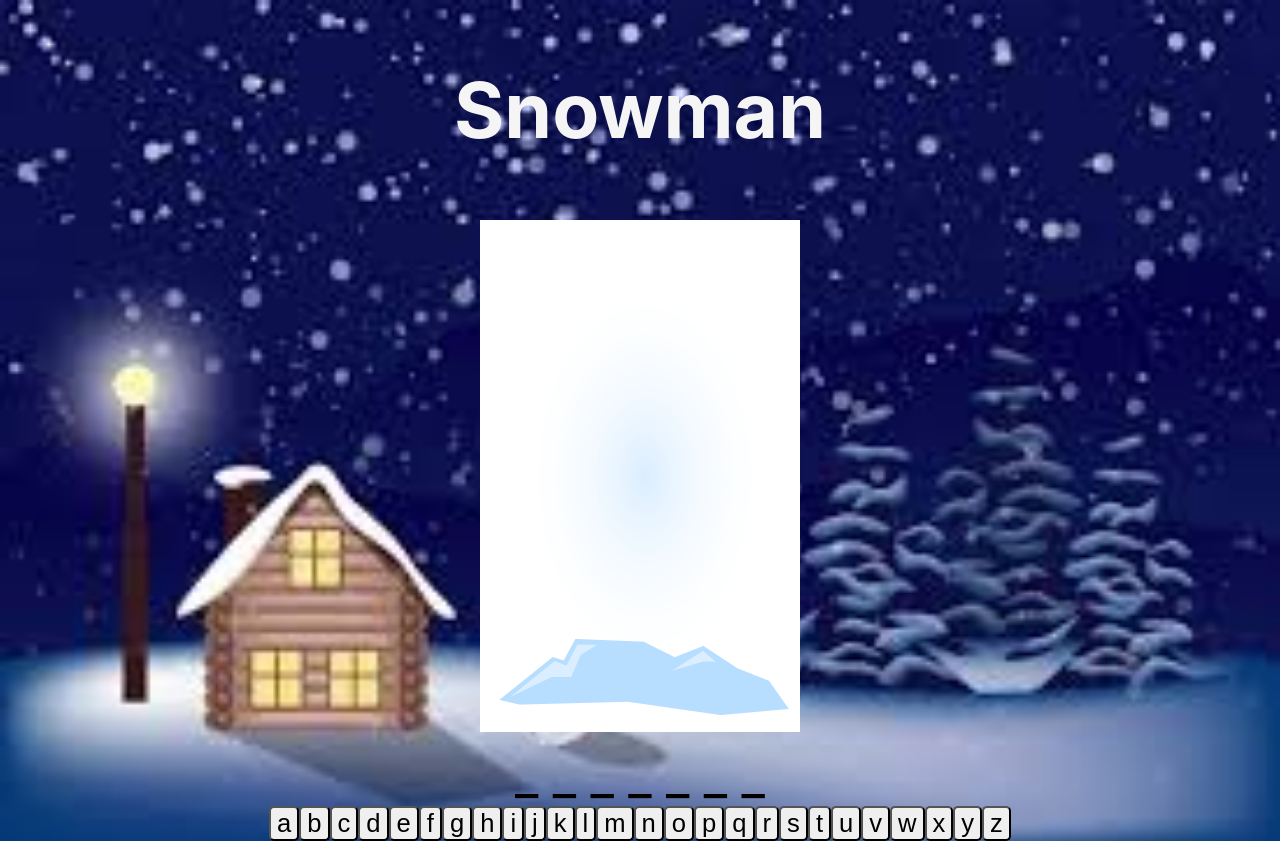
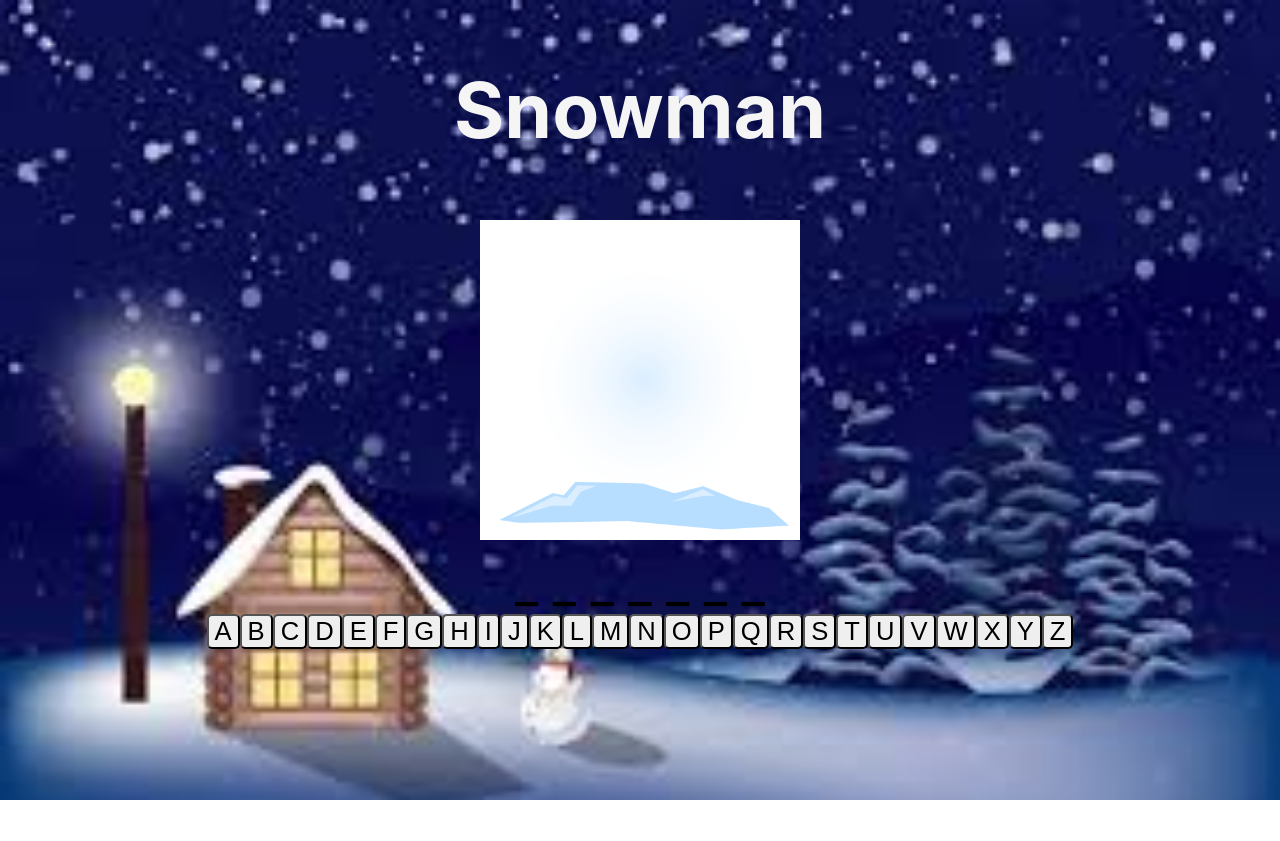
Before and after one commit to StPeteFrank/snowman, a React (Create React App) app: page / in a window 1280 px wide. After the commit the page ends 800 px from the top, so only its background shows below. Built offline with nearby package versions, Linux system fonts and the light colour scheme.

Commit message:
Explorer mode complete and letterboard is an array.

```diff
--- a/src/App.js
+++ b/src/App.js
@@ -1,5 +1,4 @@
 import React, { Component } from 'react'
-import logo from './logo.svg'
 import './App.css'
 import snowman_0 from './snowmanImages/step_0.png'
 import snowman_1 from './snowmanImages/step_1.png'
@@ -15,39 +14,43 @@ class App extends Component {
   constructor(props) {
     super(props)
 
+    this.letterboard = [
+      'a',
+      'b',
+      'c',
+      'd',
+      'e',
+      'f',
+      'g',
+      'h',
+      'i',
+      'j',
+      'k',
+      'l',
+      'm',
+      'n',
+      'o',
+      'p',
+      'q',
+      'r',
+      's',
+      't',
+      'u',
+      'v',
+      'w',
+      'x',
+      'y',
+      'z'
+    ]
+
     this.state = {
       secretWord: wordList[Math.floor(Math.random() * wordList.length)],
       lettersAlreadyChosen: [],
       snowMenNumber: 0,
       lettersChosenCorrectly: []
-
-      // this.snowmen = [
-      //   snowman_step_0,
-      //   snowman_step_1,
-      //   snowman_step_2,
-      //   snowman_step_3,
-      //   snowman_step_4,
-      //   snowman_step_5,
-      //   snowman_step_6,
-      //   snowman_step_7
-      // ]
     }
   }
 
-  // letterToShow = letter => {
-
-  //   // return _ if we have not already chosen this letter
-  //   // if (this.state.secretWord.split('').includes(letter)) {
-  //   //   return letter
-  //   // } else {
-  //   //   return '_ '
-  //   // }
-
-  //   // returns the letter if we have already chosen this letter
-  //   // if (this.state.lettersAlreadyChosen(letter)) {
-  //   //   return letter
-  //   // }
-  // }
   //Guard clause below.
   letterClicked = event => {
     if (this.isLetterAlreadyChosen(event.target.value)) {
@@ -104,109 +107,30 @@ class App extends Component {
         <div className="snowmanImages">{this.snowmanImages()}</div>
 
         <div class="letterSpaces">
-          {this.state.secretWord.split('').map(letter => {
+          {this.state.secretWord.split('').map((letter, index) => {
             return (
-              <span>
+              <span key={index}>
                 {this.state.lettersAlreadyChosen.includes(letter)
                   ? letter
                   : '_ '}
               </span>
             )
           })}
-          {/* <ul>
-            <li>{this.letterToShow('s')}</li>
-            <li>{this.letterToShow('c')}</li>
-            <li>{this.letterToShow('r')}</li>
-            <li>{this.letterToShow('o')}</li>
-            <li>{this.letterToShow('t')}</li>
-            <li>{this.letterToShow('a')}</li>
-            <li>{this.letterToShow('l')}</li>
-          </ul> */}
         </div>
 
         <div class="letterBoard">
-          <button
-            value="a"
-            disabled={this.isLetterAlreadyChosen('a')}
-            onClick={this.letterClicked}
-          >
-            a
-          </button>
-          <button value="b" onClick={this.letterClicked}>
-            b
-          </button>
-          <button value="c" onClick={this.letterClicked}>
-            c
-          </button>
-          <button value="d" onClick={this.letterClicked}>
-            d
-          </button>
-          <button value="e" onClick={this.letterClicked}>
-            e
-          </button>
-          <button value="f" onClick={this.letterClicked}>
-            f
-          </button>
-          <button value="g" onClick={this.letterClicked}>
-            g
-          </button>
-          <button value="h" onClick={this.letterClicked}>
-            h
-          </button>
-          <button value="i" onClick={this.letterClicked}>
-            i
-          </button>
-          <button value="j" onClick={this.letterClicked}>
-            j
-          </button>
-          <button value="k" onClick={this.letterClicked}>
-            k
-          </button>
-          <button value="l" onClick={this.letterClicked}>
-            l
-          </button>
-          <button value="m" onClick={this.letterClicked}>
-            m
-          </button>
-          <button value="n" onClick={this.letterClicked}>
-            n
-          </button>
-          <button value="o" onClick={this.letterClicked}>
-            o
-          </button>
-          <button value="p" onClick={this.letterClicked}>
-            p
-          </button>
-          <button value="q" onClick={this.letterClicked}>
-            q
-          </button>
-          <button value="r" onClick={this.letterClicked}>
-            r
-          </button>
-          <button value="s" onClick={this.letterClicked}>
-            s
-          </button>
-          <button value="t" onClick={this.letterClicked}>
-            t
-          </button>
-          <button value="u" onClick={this.letterClicked}>
-            u
-          </button>
-          <button value="v" onClick={this.letterClicked}>
-            v
-          </button>
-          <button value="w" onClick={this.letterClicked}>
-            w
-          </button>
-          <button value="x" onClick={this.letterClicked}>
-            x
-          </button>
-          <button value="y" onClick={this.letterClicked}>
-            y
-          </button>
-          <button value="z" onClick={this.letterClicked}>
-            z
-          </button>
+          {this.letterboard.map((letter, index) => {
+            return (
+              <button
+                key={index}
+                value={letter}
+                disabled={this.isLetterAlreadyChosen(letter)}
+                onClick={this.letterClicked}
+              >
+                {letter.toUpperCase()}
+              </button>
+            )
+          })}
         </div>
       </div>
     )
--- a/src/index.css
+++ b/src/index.css
@@ -9,6 +9,7 @@ body {
   background-image: url(./snowmanImages/snowy.jpeg);
   background-repeat: no-repeat;
   height: 100vh;
+  width: 100vw;
   background-size: cover;
 }
 
@@ -33,8 +34,8 @@ button {
   cursor: pointer;
 }
 img {
-  height: 40vw;
-  width: 40vh;
+  height: 20rem;
+  width: 20rem;
 }
 ul {
   width: 200px;
@@ -44,6 +45,7 @@ ul {
 }
 .letterBoard {
   display: flex;
+  flex-wrap: wrap;
   justify-content: center;
   align-items: center;
 }
@@ -52,22 +54,6 @@ button:disabled {
   color: #ccc;
   cursor: not-allowed;
 }
-
-/* // poosible for letters to wrap */
-/* ul {
-  width: 300px;
-  height: 15px;
-  list-style: none;
-  display: flex;
-  justify-content: space-evenly;
-  margin: 50px auto;
-  padding: 0;
+.letterspaces {
+  color: white;
 }
-
-.Alphabet {
-  width: 650px;
-  display: flex;
-  justify-content: space-evenly;
-  flex-wrap: wrap;
-  margin: 30px auto;
-} */
```
